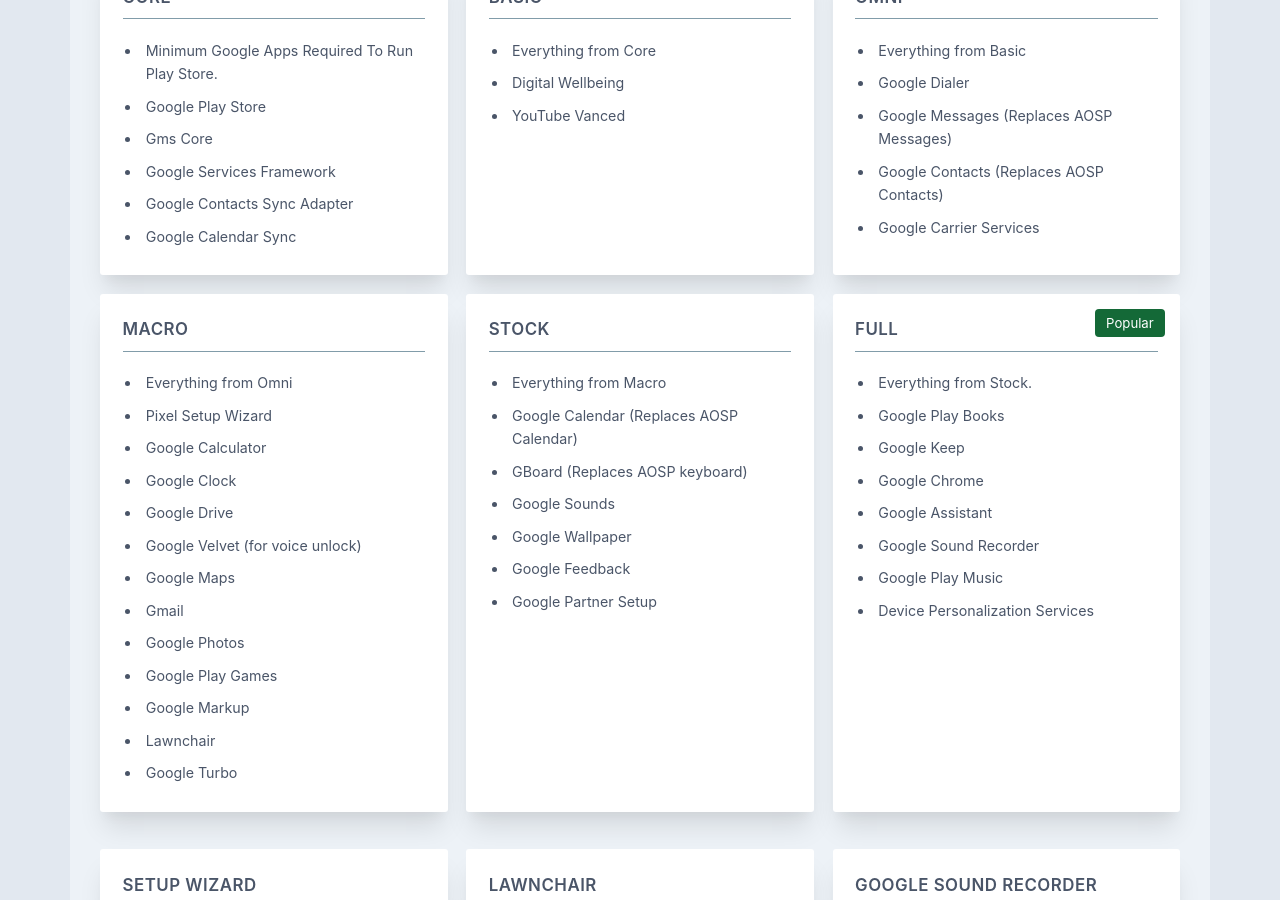
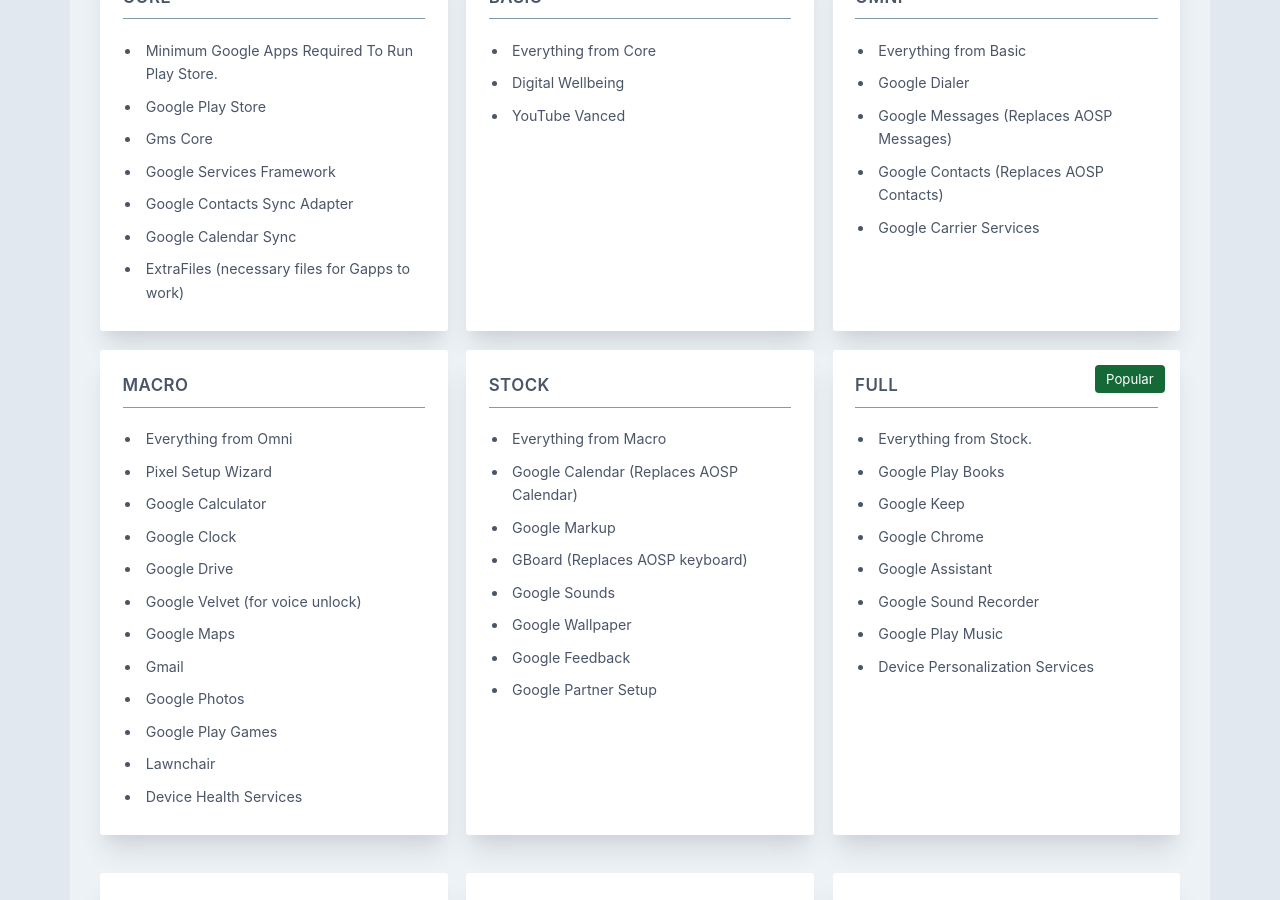
Before and after one commit to nikgapps/nikgapps.github.io, a Jekyll site: the page built from downloads.html, in a window 1280 px wide and 900 px high, scrolled down 388 px. Built offline with Jekyll 4.4.1, drawn with Linux system fonts in a browser that asks for light colours; some web fonts are replaced.

Commit message:
Updated the package names to make more sense

```diff
--- a/_data/downloads.yaml
+++ b/_data/downloads.yaml
@@ -7,6 +7,7 @@
           - item: Google Services Framework
           - item: Google Contacts Sync Adapter
           - item: Google Calendar Sync
+          - item: ExtraFiles (necessary files for Gapps to work)
     - title: Basic
       contains:
           - item: Everything from Core
@@ -31,13 +32,13 @@
           - item: Gmail
           - item: Google Photos
           - item: Google Play Games
-          - item: Google Markup
           - item: Lawnchair
-          - item: Google Turbo
+          - item: Device Health Services
     - title: Stock
       contains:
           - item: Everything from Macro
           - item: Google Calendar (Replaces AOSP Calendar)
+          - item: Google Markup
           - item: GBoard (Replaces AOSP keyboard)
           - item: Google Sounds
           - item: Google Wallpaper
```
